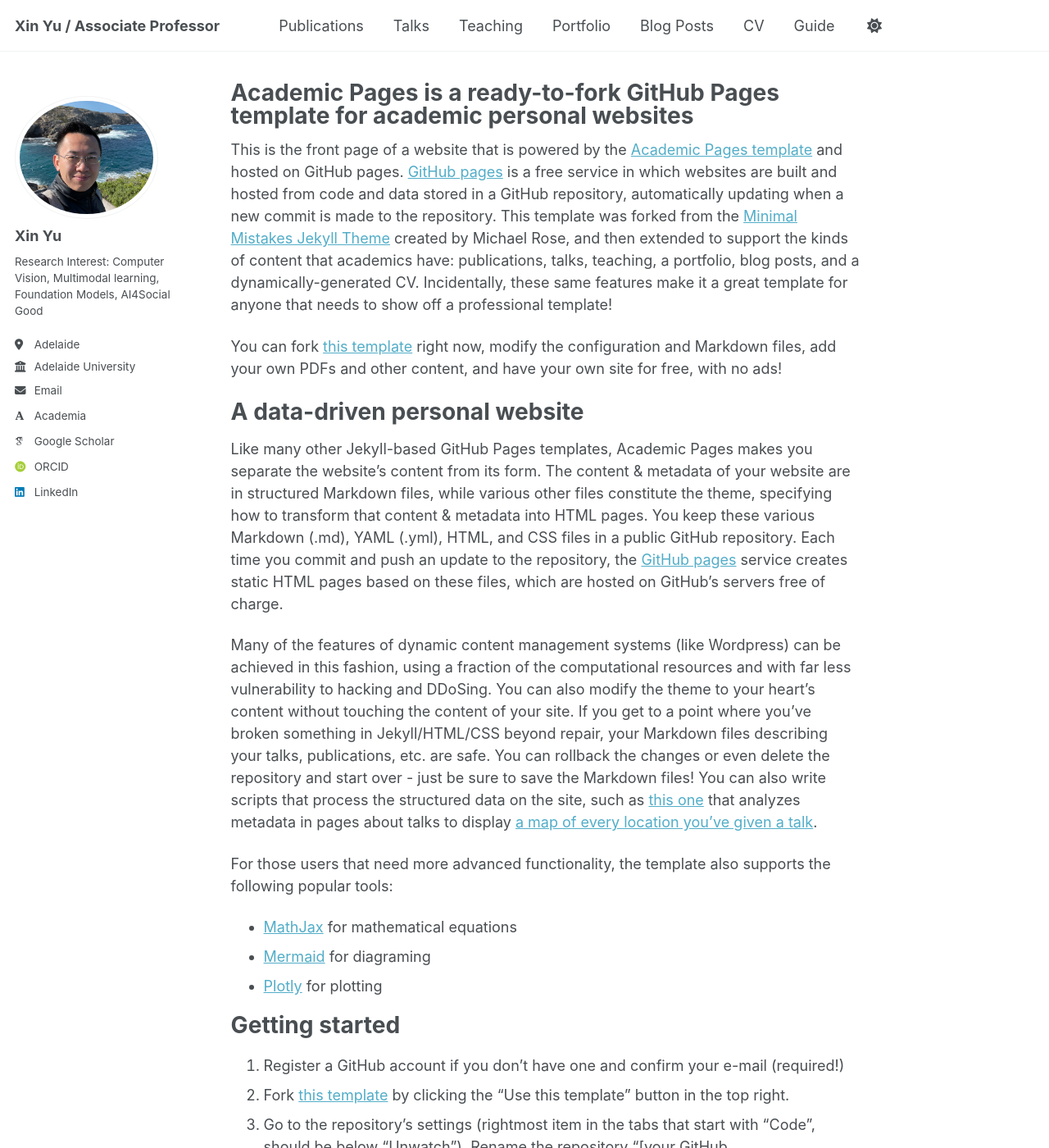
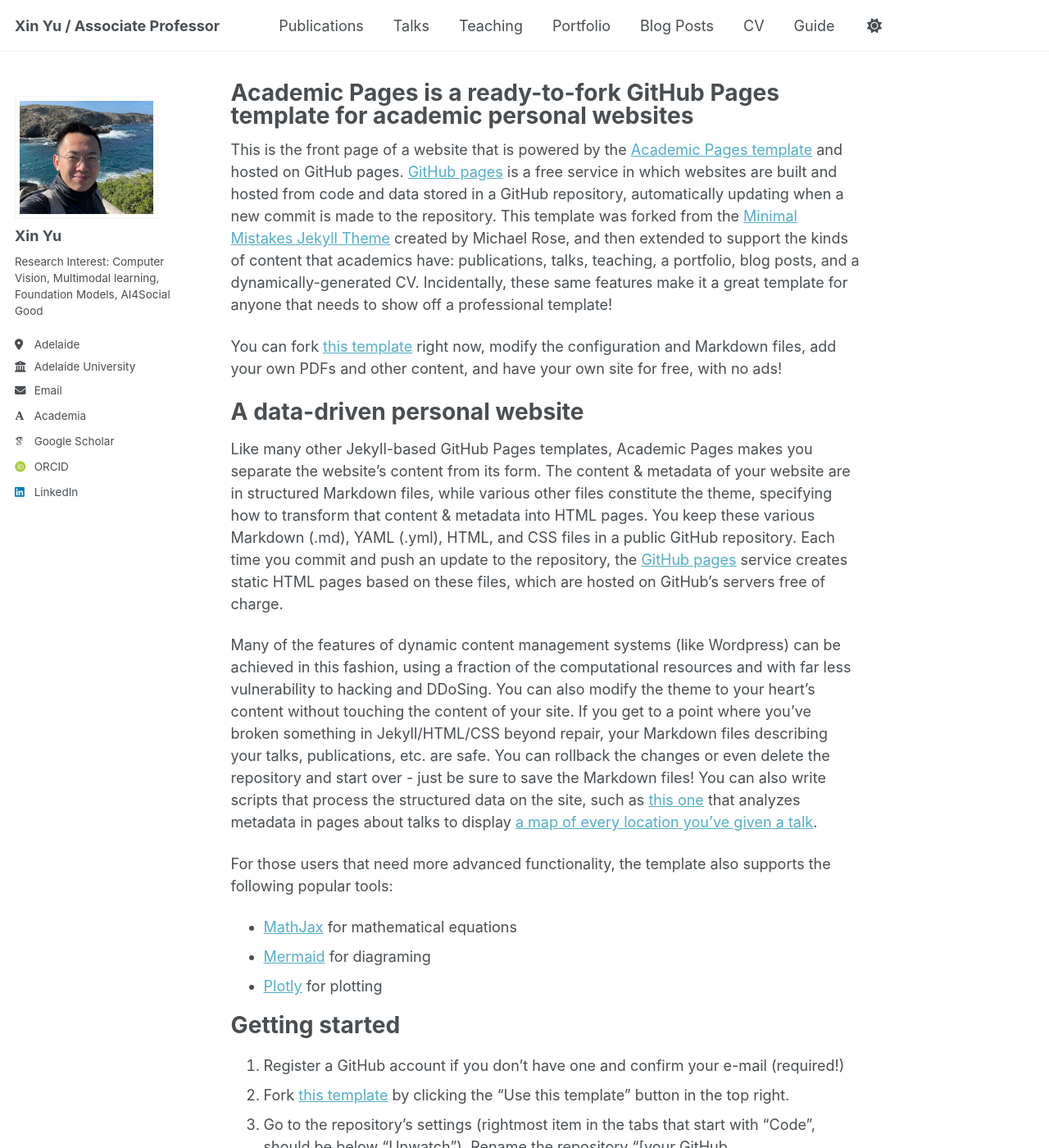
Before and after one commit to XinYu-AU/XinYu-AU.github.io, a Jekyll site: the page built from _pages/about.md, in a window 1280 px wide and 1400 px high. Shown: the whole window at 82% size. Built offline with Jekyll 4.4.1, drawn with Linux system fonts in a browser that asks for light colours; some web fonts are replaced; a script that is not in the unit is left out.

Commit message:
sidebar image

```diff
--- a/_sass/layout/_sidebar.scss
+++ b/_sass/layout/_sidebar.scss
@@ -95,7 +95,7 @@
 
   img {
     max-width: 175px;
-    border-radius: 50%;
+    border-radius: 0;  // Changed to 0 for rectangular shape
 
     @include breakpoint($large) {
       padding: 5px;
```
